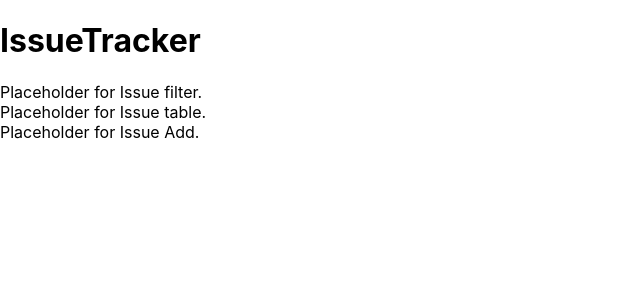
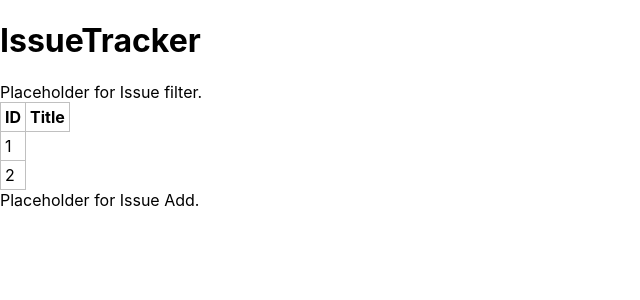
Before and after one commit to mhaskar9421/issuetracker, a React (Create React App) app: page / in a window 1280 px wide. Shown: the top 300 px of the page, without its empty margins (0-640 px from the left). Built offline with nearby package versions, Linux system fonts and the light colour scheme.

Commit message:
demo
demo

```diff
--- a/src/index.js
+++ b/src/index.js
@@ -2,7 +2,6 @@ import React from 'react';
 import ReactDOM from 'react-dom/client';
 import './index.css';
 import MainContainer from './App';
-import IssueList from './App';
 import reportWebVitals from './reportWebVitals';
 
 const root = ReactDOM.createRoot(document.getElementById('root'));
--- /dev/null
+++ b/src/issue-components/issue-sub-component/issueRow.js
@@ -0,0 +1,16 @@
+import React from "react";
+
+export default class IssueRow extends React.Component {
+  render() {
+    const style = this.props.rowStyle;
+    return (
+      // <div> Placeholder for IssueRow</div>
+      <tr>
+        <td style={style}>{this.props.issue_id}</td>
+        {/* one way to pass teh data fom Parent to child  */}
+        {/* <td style ={style}>{this.props.issue_title}</td> one */}
+        {/* otehr wayto pass tehdata to  */}
+      </tr>
+    );
+  }
+}
--- a/src/issue-components/issue-sub-component/issueTable.js
+++ b/src/issue-components/issue-sub-component/issueTable.js
@@ -1,9 +1,23 @@
 import React from 'react';
+import IssueRow from './issueRow';
 
 export default class IssueTable extends React.Component {
     render() {
+        const rowStyle= {border: "1px solid silver", padding: 4};
             return(
-                <div> Placeholder for Issue table.</div>
+                // <div> Placeholder for Issue table.</div>
+            <table style = {{borderCollapse: "collapse"}}>
+                <thead>
+                    <tr>
+                        <th style = {rowStyle} >ID</th>
+                        <th style = {rowStyle} >Title</th>
+                    </tr>
+                </thead>
+                <tbody>
+                    <IssueRow rowStyle = {rowStyle} issue_id = {1} issue_title="Added IssueRow 1"/>
+                    <IssueRow rowStyle = {rowStyle} issue_id = {2} issue_title="Added IssueRow 2"/>
+                </tbody>
+            </table>
         )
     }
 }
--- a/src/issue-components/issueList.js
+++ b/src/issue-components/issueList.js
@@ -5,9 +5,6 @@ import IssueAdd from './issue-sub-component/issueAdd';
 
 class IssueList extends React.Component {
     render() {
-    //   const continents = ["India","Russia"];
-    //   const helloConti = Array.from(continents, c => `How are you ${c}`);
-    //   const message = helloConti.join('  ');
 
       return (
       <React.Fragment>
```
